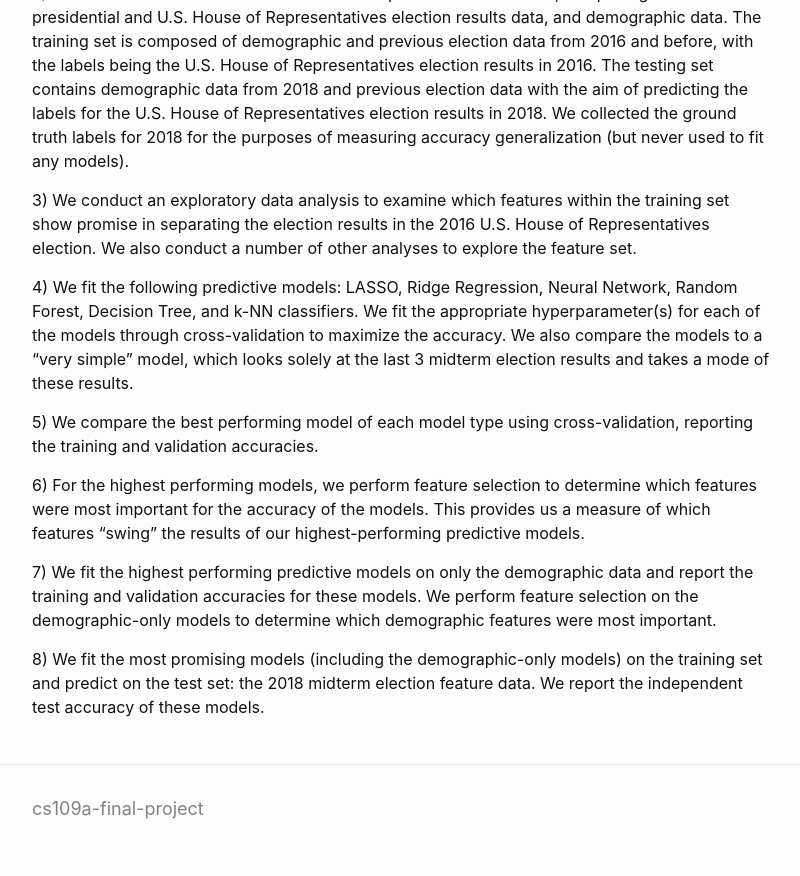
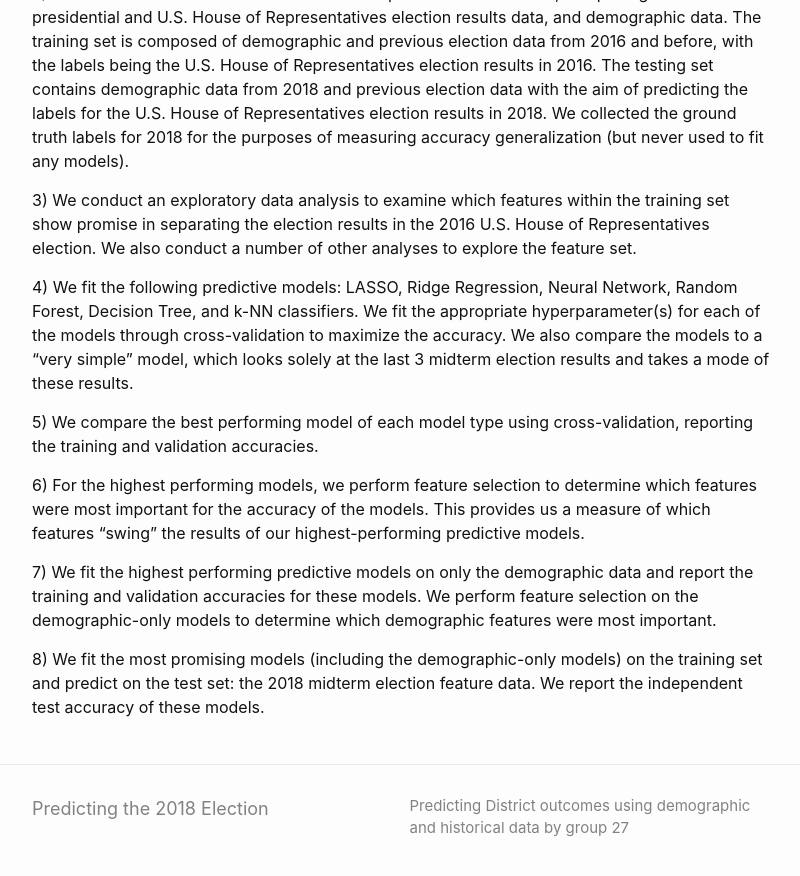
Before and after one commit to thyme4soup/cs109a-final-project, a Jekyll site: the page built from index.md, in a window 1280 px wide and 900 px high, scrolled down 684 px. Shown: the top 876 px of the window, without its empty margins (238-1038 px from the left). Built offline with Jekyll 4.4.1, drawn with Linux system fonts in a browser that asks for light colours; our own code applies the rules of GitHub Pages for plain Markdown files; some of the changed text lies outside the part shown.

Commit message:
Update _config.yml

```diff
--- a/_config.yml
+++ b/_config.yml
@@ -1,3 +1,5 @@
 theme: jekyll-theme-cayman
 baseurl: "/cs109a-final-project"
 url: "https://thyme4soup.github.io"
+title: Predicting the 2018 Election
+description: Predicting District outcomes using demographic and historical data by group 27
```
